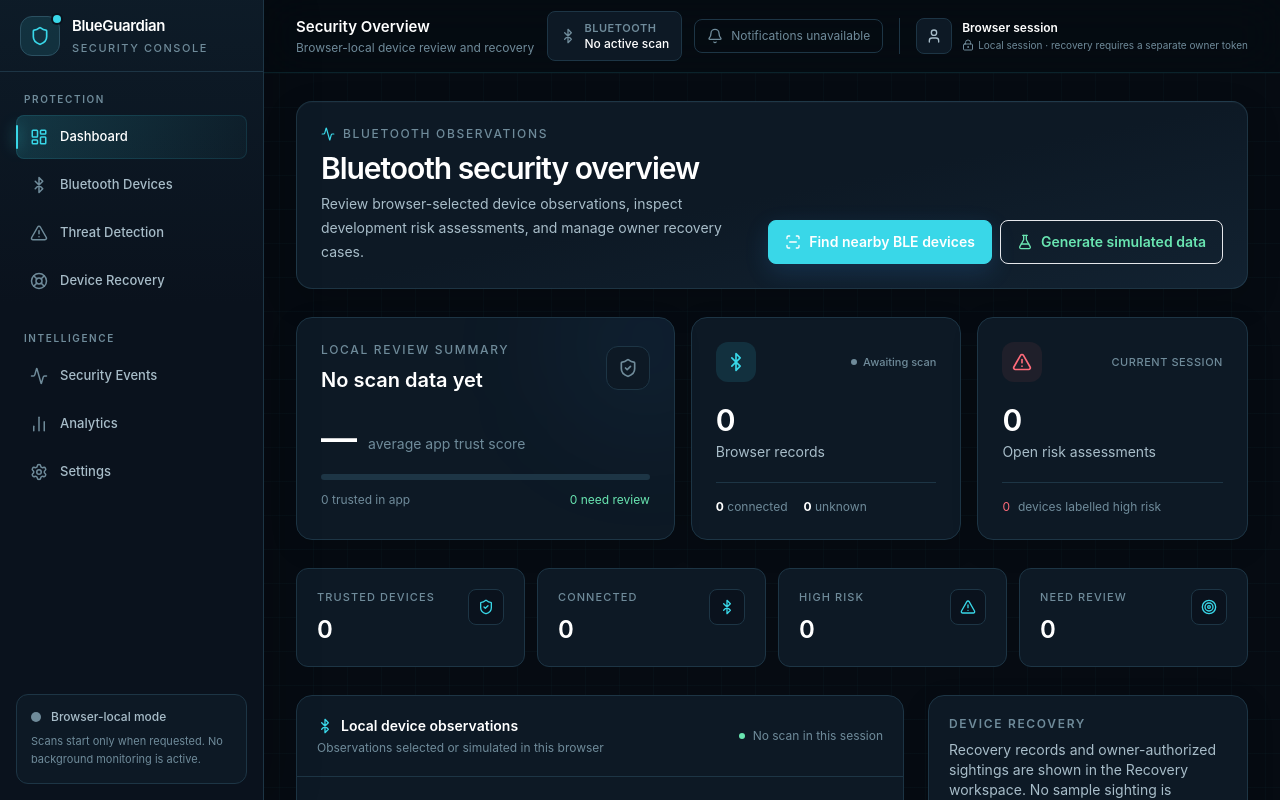
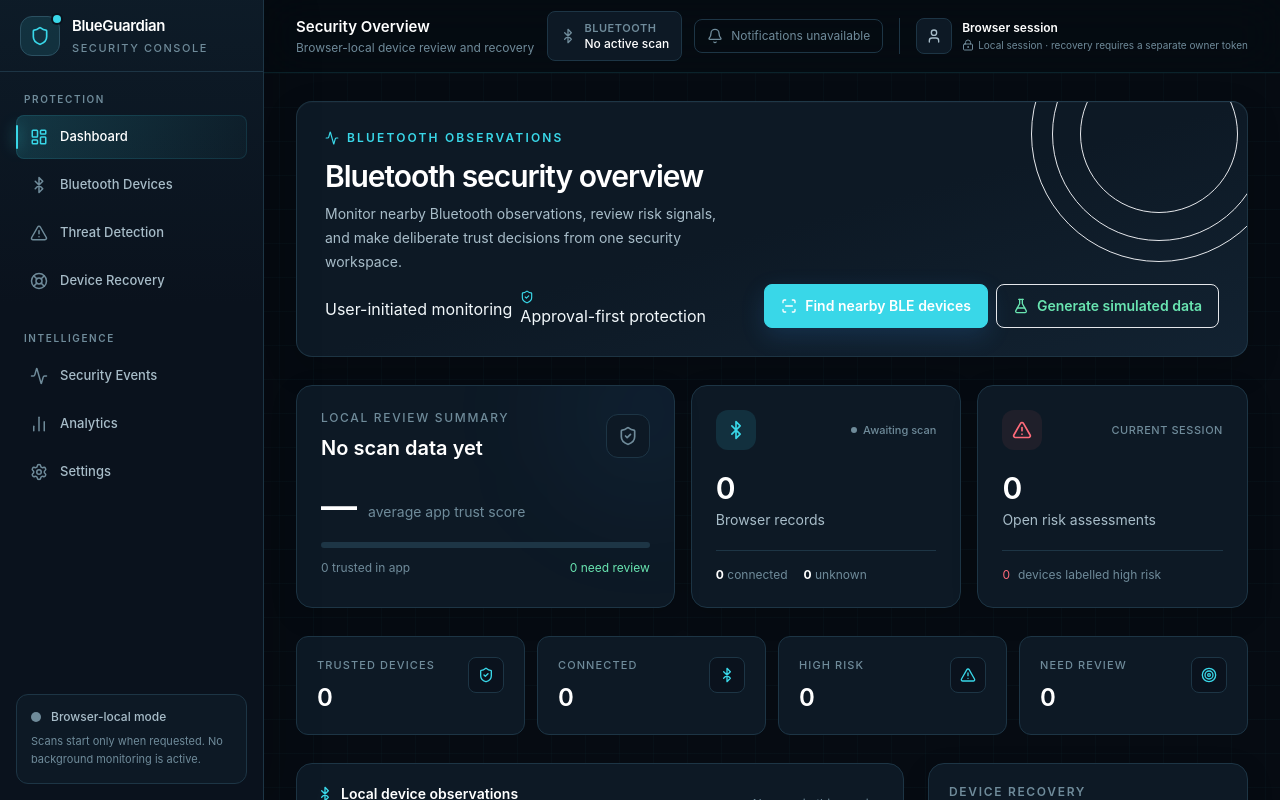
Before and after one commit to YuvarajRaghavann/BlueGuardian-AI, a React (Vite) app: page /dashboard in a window 1280 px wide. Shown: the top 800 px of the page. Built offline with nearby package versions, Linux system fonts and the light colour scheme; what @capacitor/core would draw is missing.

Commit message:
UX: make dashboard security hero visibly distinctive

```diff
--- a/src/pages/Dashboard.tsx
+++ b/src/pages/Dashboard.tsx
@@ -173,9 +173,14 @@ export function Dashboard() {
   return (
     <div className="relative space-y-6 sm:space-y-7">
       {/* Page heading */}
-      <section className="relative overflow-hidden rounded-2xl border border-[var(--border)] bg-gradient-to-br from-[var(--surface)] via-[var(--surface)] to-[var(--surface-raised)] p-5 shadow-[0_12px_32px_rgba(0,0,0,0.14)] sm:p-6 flex flex-col gap-4 sm:flex-row sm:items-end sm:justify-between">
-        <div>
-          <div className="mb-2 flex items-center gap-2 text-xs font-medium uppercase tracking-[0.14em] text-[var(--text-muted)]">
+      <section className="guardian-hero relative isolate overflow-hidden rounded-2xl border border-[var(--border-strong)] bg-gradient-to-br from-[var(--surface)] via-[var(--surface)] to-[var(--surface-raised)] p-5 shadow-[0_18px_55px_rgba(0,0,0,0.28)] sm:p-7 flex flex-col gap-5 sm:flex-row sm:items-end sm:justify-between">
+        <div aria-hidden="true" className="guardian-hero-orbit pointer-events-none absolute -right-10 -top-24 h-64 w-64 rounded-full border border-[var(--accent)]/15">
+          <div className="absolute inset-5 rounded-full border border-[var(--accent)]/10" />
+          <div className="absolute inset-12 rounded-full border border-[var(--accent)]/10" />
+          <div className="absolute right-10 top-12 h-3 w-3 rounded-full bg-[var(--accent)] shadow-[0_0_28px_var(--accent)]" />
+        </div>
+        <div className="relative z-10">
+          <div className="mb-3 flex items-center gap-2 text-xs font-semibold uppercase tracking-[0.18em] text-[var(--accent)]">
             <Activity className="h-3.5 w-3.5 text-[var(--accent)]" />
             Bluetooth observations
           </div>
@@ -184,13 +189,16 @@ export function Dashboard() {
             Bluetooth security overview
           </h1>
 
-          <p className="mt-1.5 max-w-2xl text-sm leading-6 text-[var(--text-secondary)]">
-            Review browser-selected device observations, inspect development risk assessments,
-            and manage owner recovery cases.
+          <p className="mt-2 max-w-2xl text-sm leading-6 text-[var(--text-secondary)]">
+            Monitor nearby Bluetooth observations, review risk signals, and make deliberate trust decisions from one security workspace.
           </p>
+          <div className="mt-4 flex flex-wrap items-center gap-2">
+            <span className="guardian-status-chip"><span className="guardian-status-dot" /> User-initiated monitoring</span>
+            <span className="guardian-status-chip"><ShieldCheck className="h-3.5 w-3.5 text-[var(--accent)]" /> Approval-first protection</span>
+          </div>
         </div>
 
-        <div className="flex shrink-0 flex-col gap-2 sm:flex-row">
+        <div className="relative z-10 flex shrink-0 flex-col gap-2 sm:flex-row">
           <button
             type="button"
             onClick={() => void scanRealDevices()}
```
